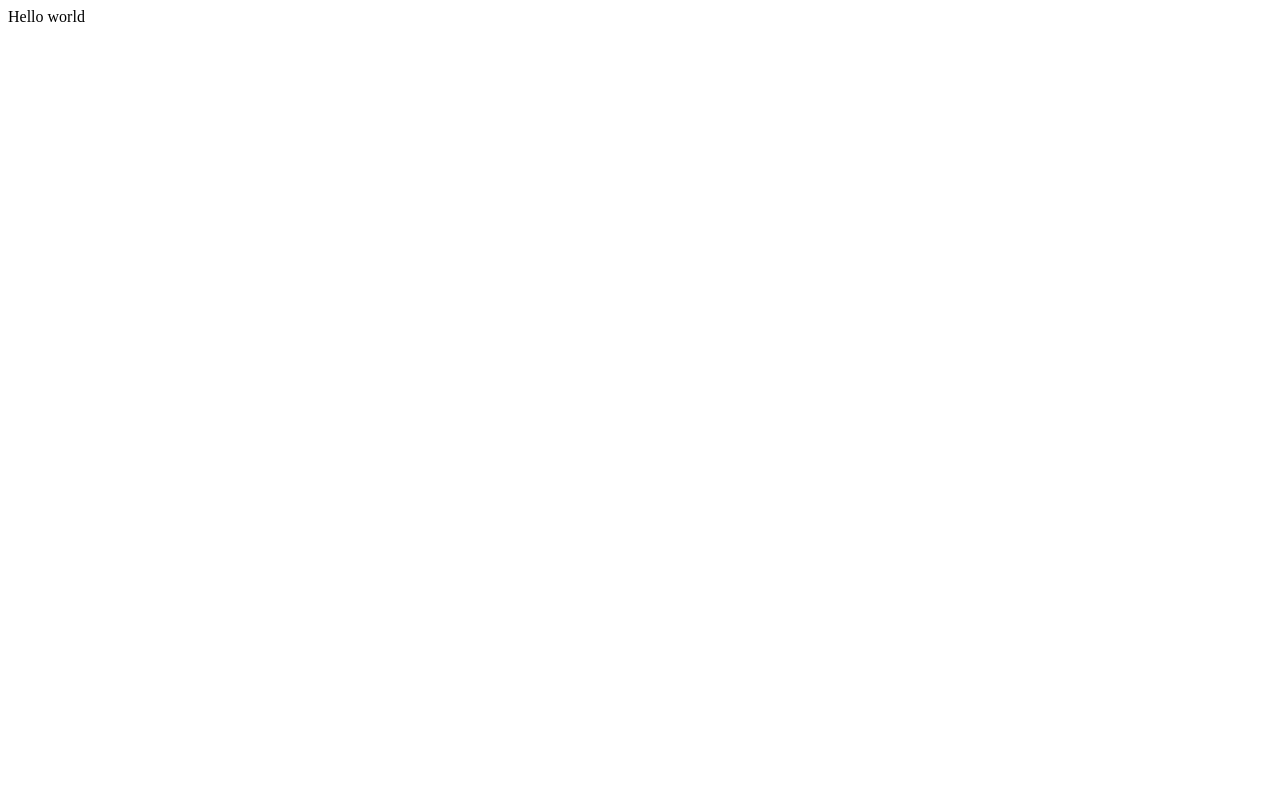
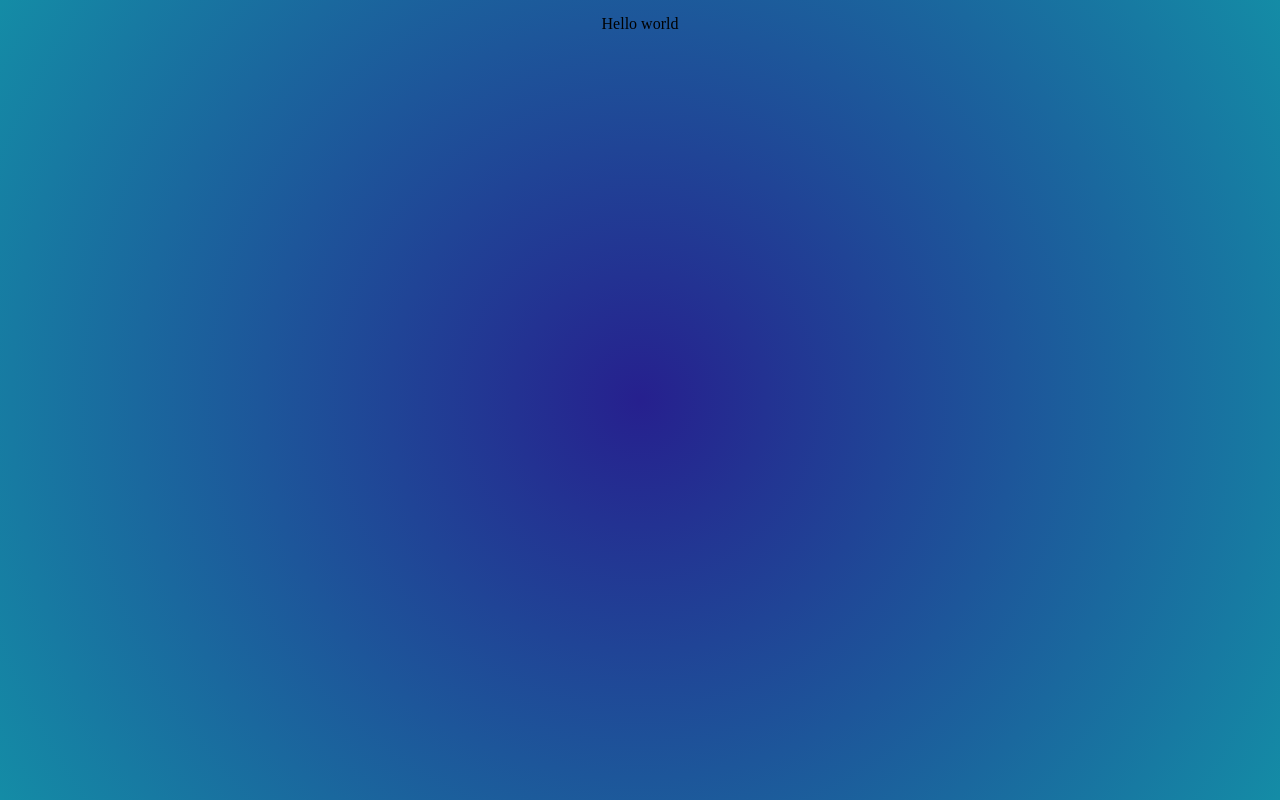
Before and after one commit to godlikeAlex/sudoku-react, a React (Create React App) app: page / in a window 1280 px wide. Built offline with nearby package versions, Linux system fonts and the light colour scheme.

Commit message:
Added styled components

```diff
--- a/src/index.tsx
+++ b/src/index.tsx
@@ -2,8 +2,13 @@ import React from 'react';
 import ReactDOM from 'react-dom';
 import { unregister } from './core';
 
+import { GlobalStyles } from './styles';
+
 ReactDOM.render(
-  <React.StrictMode>Hello world</React.StrictMode>,
+  <React.StrictMode>
+    <GlobalStyles />
+    Hello world
+  </React.StrictMode>,
   document.getElementById('root')
 );
 
--- /dev/null
+++ b/src/styles/global.ts
@@ -0,0 +1,23 @@
+import { createGlobalStyle } from 'styled-components';
+
+export default createGlobalStyle`
+  html {
+    height: 100%;
+
+    body {
+      display: flex;
+      flex-direction: column;
+      height: 100%;
+      margin: 0;
+
+      #root {
+        background: radial-gradient(circle, rgba(38,32,142,1) 0%, rgba(20,140,166,1) 100%);
+        color: '#282c34';
+        display: flex;
+        height: 100%;
+        justify-content: center;
+        padding: 15px;
+      }
+    }
+  }
+`;
--- /dev/null
+++ b/src/styles/index.ts
@@ -0,0 +1 @@
+export { default as GlobalStyles } from './global';
```
Also changed, not shown: package.json (+6 -2 lines), 1 other file (tests, documents, lock files or other folders).
